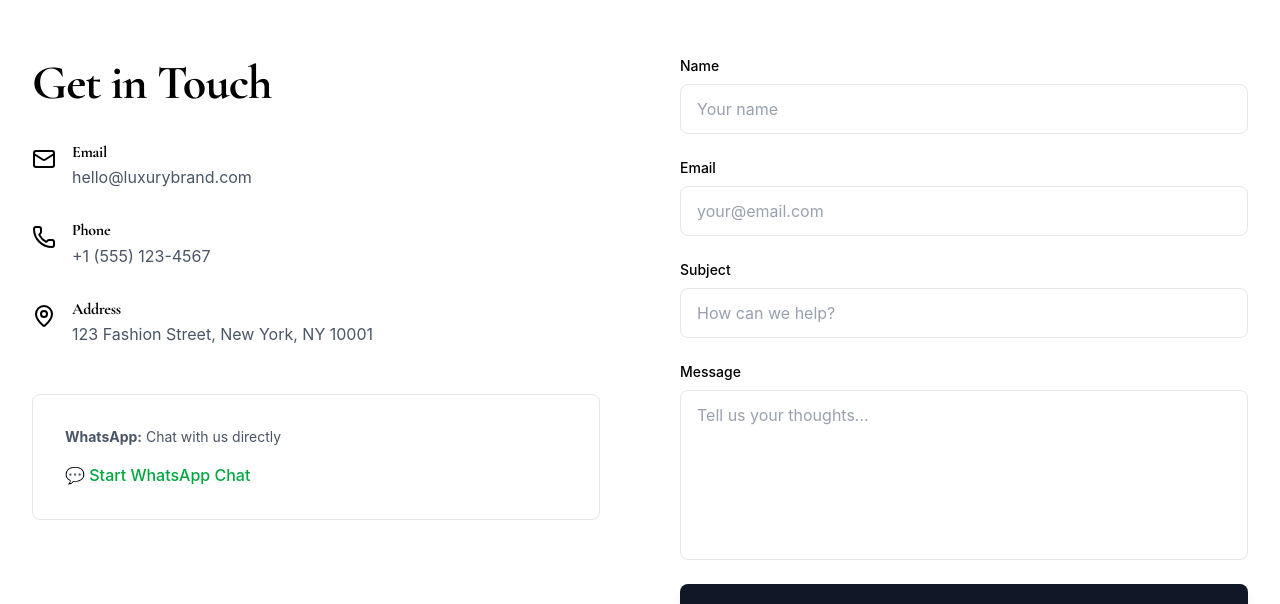
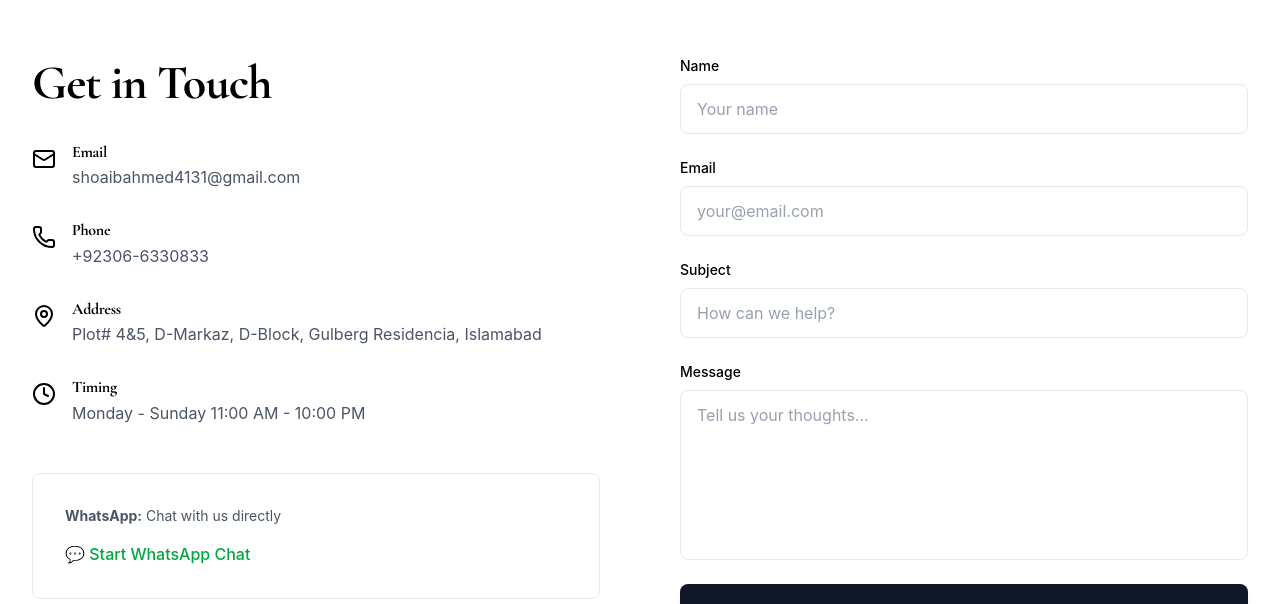
Before and after one commit to kami0923/ecommerce-site, a React (Vite) app: page /contact in a window 1280 px wide. Shown: the part 580-1184 px from the top of the page. Built offline with nearby package versions, Linux system fonts and the light colour scheme.

Commit message:
Added Timing Icon in ContactForm component

```diff
--- a/src/components/sections/ContactForm.tsx
+++ b/src/components/sections/ContactForm.tsx
@@ -7,7 +7,7 @@ import { FormInput } from '@/components/common/FormInput'
 import { FormTextarea } from '@/components/common/FormTextarea'
 import { Button } from '@/components/common/Button'
 import { FadeUp } from '@/components/animations/FadeUp'
-import { Mail, Phone, MapPin } from 'lucide-react'
+import { Mail, Phone, MapPin, Clock} from 'lucide-react'
 import { motion } from 'framer-motion'
 
 const contactSchema = z.object({
@@ -59,7 +59,7 @@ export const ContactForm = () => {
                 </div>
                 <div>
                   <h3 className="font-semibold text-primary mb-1">Email</h3>
-                  <p className="text-gray-600">hello@luxurybrand.com</p>
+                  <p className="text-gray-600">shoaibahmed4131@gmail.com</p>
                 </div>
               </motion.div>
 
@@ -72,7 +72,7 @@ export const ContactForm = () => {
                 </div>
                 <div>
                   <h3 className="font-semibold text-primary mb-1">Phone</h3>
-                  <p className="text-gray-600">+1 (555) 123-4567</p>
+                  <p className="text-gray-600">+92306-6330833</p>
                 </div>
               </motion.div>
 
@@ -85,7 +85,20 @@ export const ContactForm = () => {
                 </div>
                 <div>
                   <h3 className="font-semibold text-primary mb-1">Address</h3>
-                  <p className="text-gray-600">123 Fashion Street, New York, NY 10001</p>
+                  <p className="text-gray-600">Plot# 4&5, D-Markaz, D-Block, Gulberg Residencia, Islamabad</p>
+                </div>
+              </motion.div>
+
+              <motion.div
+                whileHover={{ x: 10 }}
+                className="flex gap-4"
+              >
+                <div className="text-accent mt-1">
+                  <Clock size={24} />
+                </div>
+                <div>
+                  <h3 className="font-semibold text-primary mb-1">Timing</h3>
+                  <p className="text-gray-600">Monday - Sunday 11:00 AM - 10:00 PM</p>
                 </div>
               </motion.div>
             </div>
@@ -95,7 +108,7 @@ export const ContactForm = () => {
                 <strong>WhatsApp:</strong> Chat with us directly
               </p>
               <a
-                href="https://wa.me/1234567890"
+                href="https://wa.me/923066330833"
                 target="_blank"
                 rel="noopener noreferrer"
                 className="inline-flex items-center gap-2 text-green-600 hover:text-green-700 font-medium"
```
